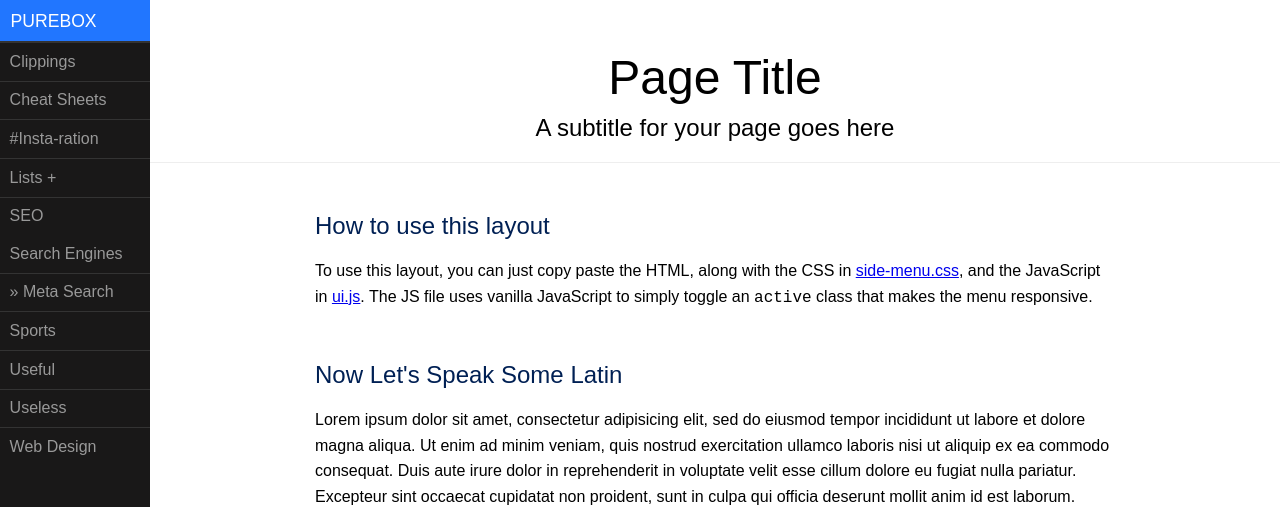
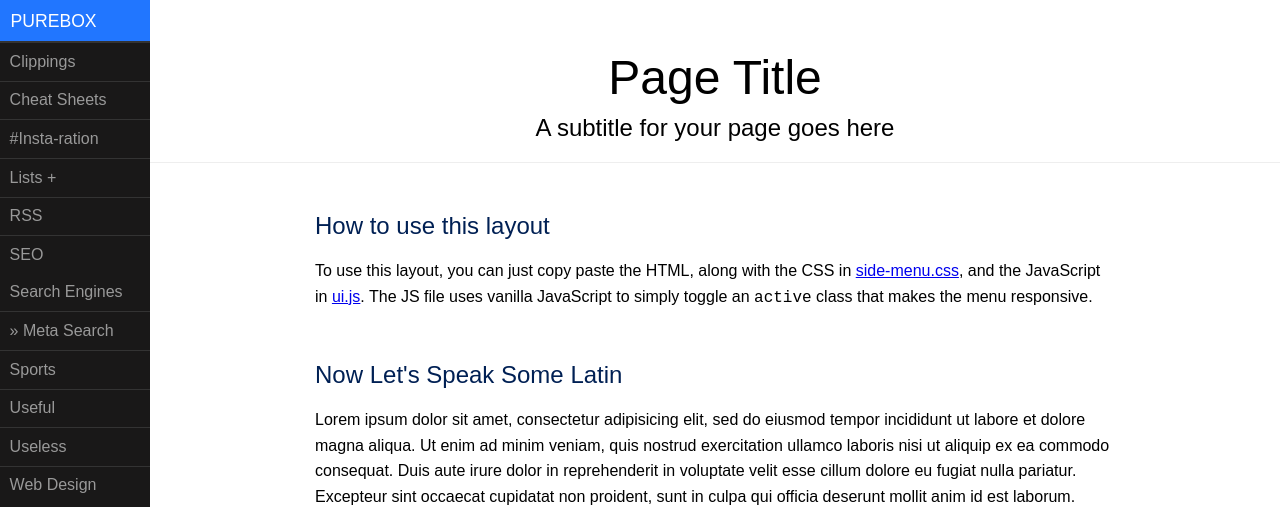
Before and after one commit to baksterism/purebox, a plain HTML site: page index.html in a window 1280 px wide. Shown: the top 507 px of the page. Drawn offline with nearby package versions, Linux system fonts and the light colour scheme.

Commit message:
Update index.html

```diff
--- a/index.html
+++ b/index.html
@@ -46,6 +46,8 @@
                 <li class="pure-menu-item menu-item-divided"><a href="https://baksterism.github.io/purebox/instagram.html" class="pure-menu-link">#Insta-ration</a></li>
 <!-- LISTS -->
                 <li class="pure-menu-item menu-item-divided"><a href="https://baksterism.github.io/purebox/lists.html" class="pure-menu-link">Lists +</a></li>
+<!-- RSS -->
+                <li class="pure-menu-item menu-item-divided"><a href="https://baksterism.github.io/purebox/rss.html" class="pure-menu-link">RSS</a></li>
 <!-- SEO -->
                 <li class="pure-menu-item menu-item-divided"><a href="https://baksterism.github.io/purebox/seo.html" class="pure-menu-link">SEO</a></li>
 <!-- SEARCH -->
```
